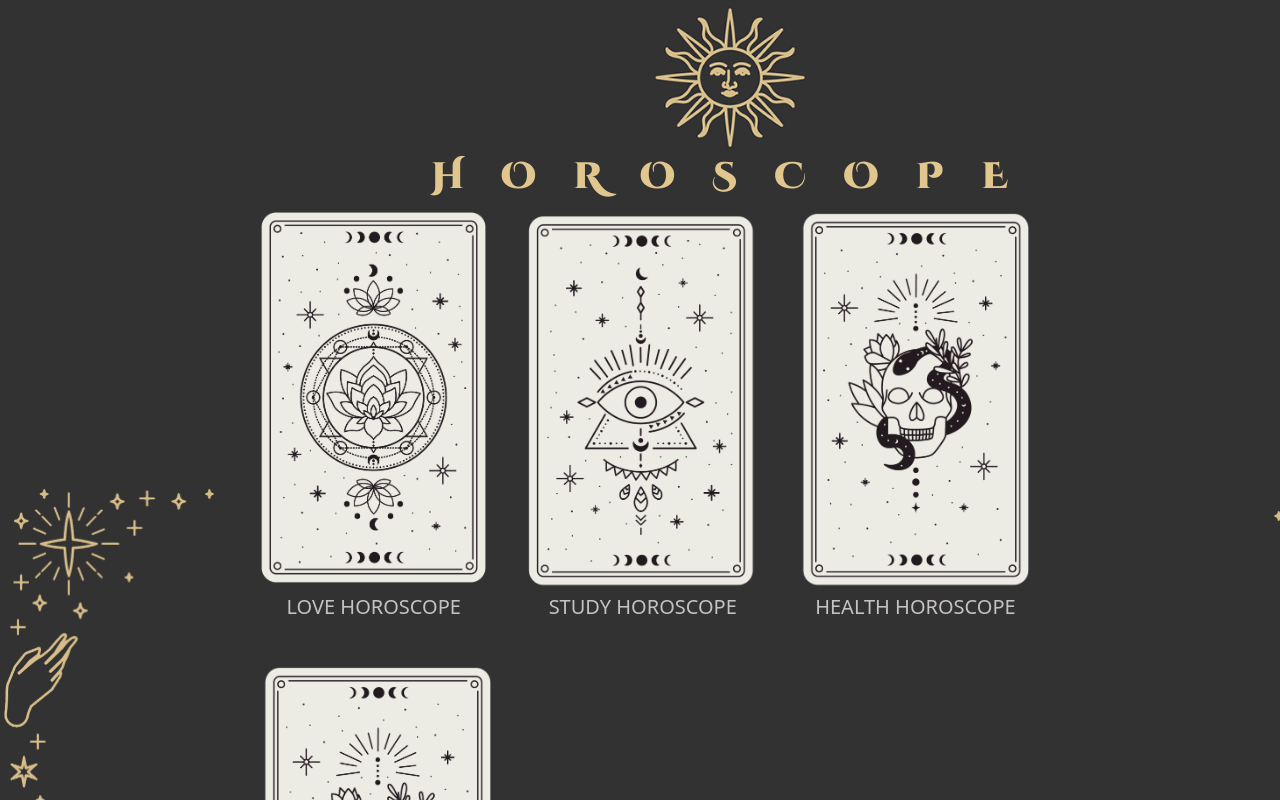
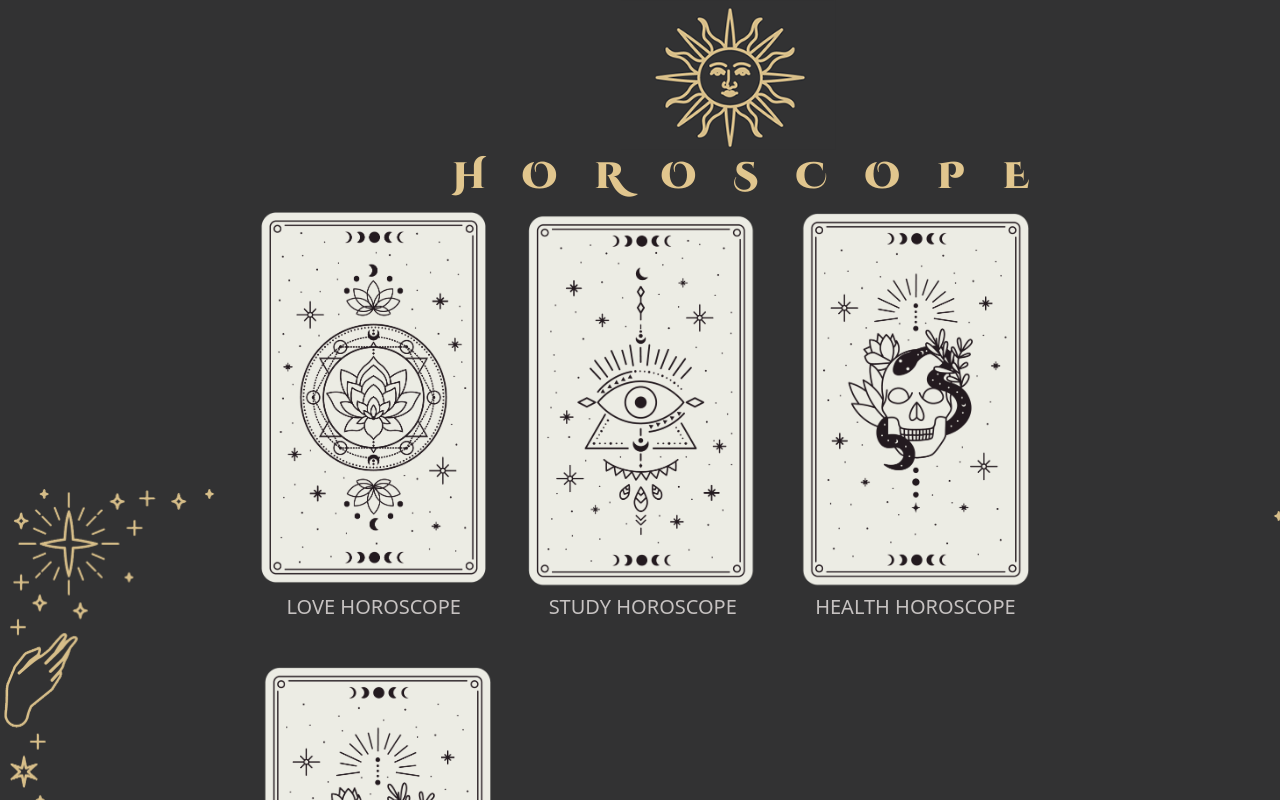
Before and after one commit to wareewan-opal/sec-2-group-6-horoscope, a Vue app: page / in a window 1280 px wide. Built offline with nearby package versions, Linux system fonts and the light colour scheme.

Commit message:
edit titlename

```diff
--- a/src/App.vue
+++ b/src/App.vue
@@ -1,5 +1,4 @@
-<script setup>
-
+ <script setup>
 </script>
 
 <template>
@@ -74,14 +73,13 @@ html , body{
   font-size: x-small;
   /* position: sticky; */
 }
-
 .titlename{
   text-align: center;
   color: #e1c68e;
   font-size: 2.3em;
   font-family: 'Cinzel Decorative', cursive;
   letter-spacing: 1cm;
-  margin-left: 5.35em;
+  margin-left: 6.5em;
 }
 .right{
   position: relative;
```
Also changed, not shown: 1 other file (tests, documents, lock files or other folders).
